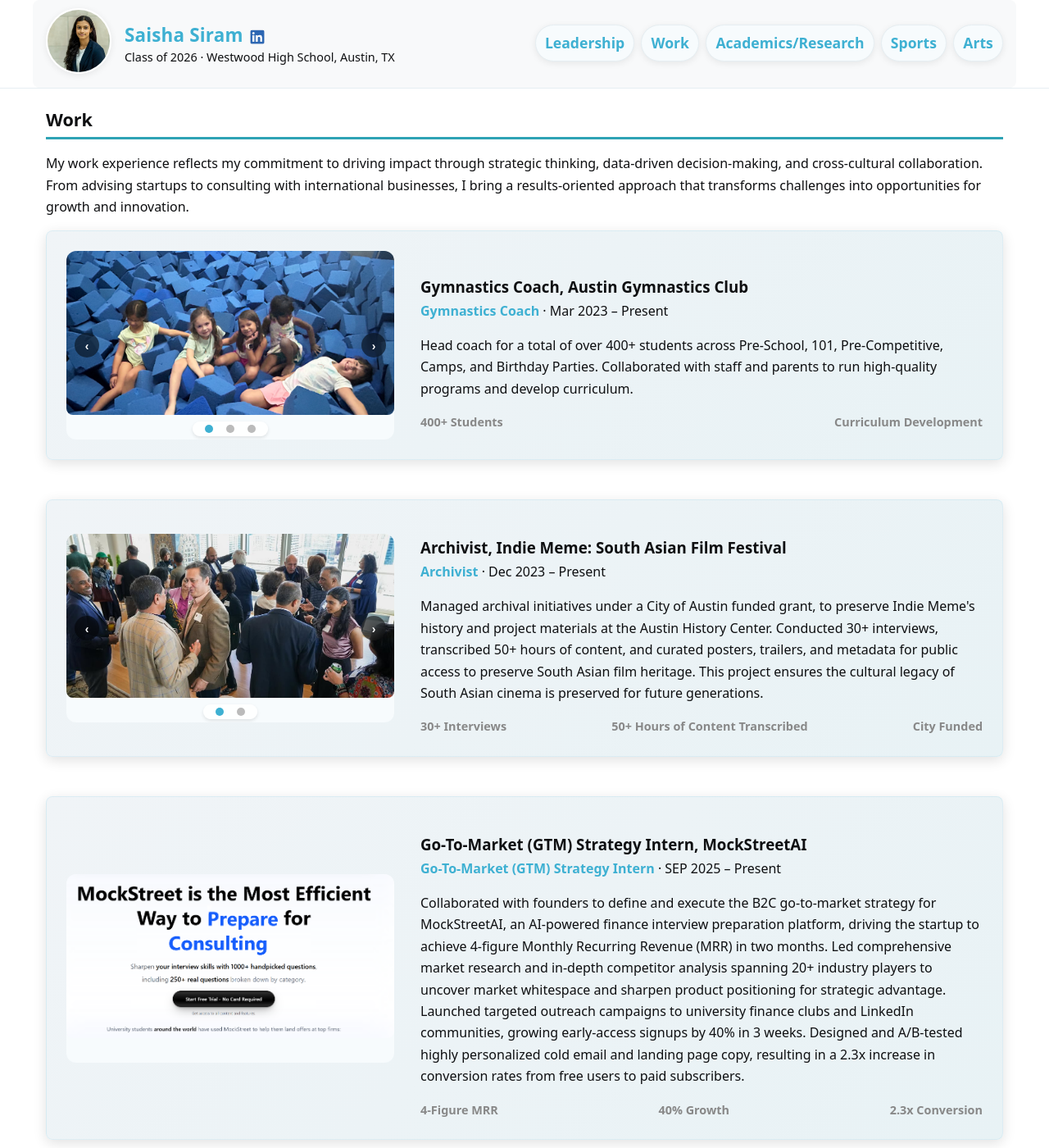
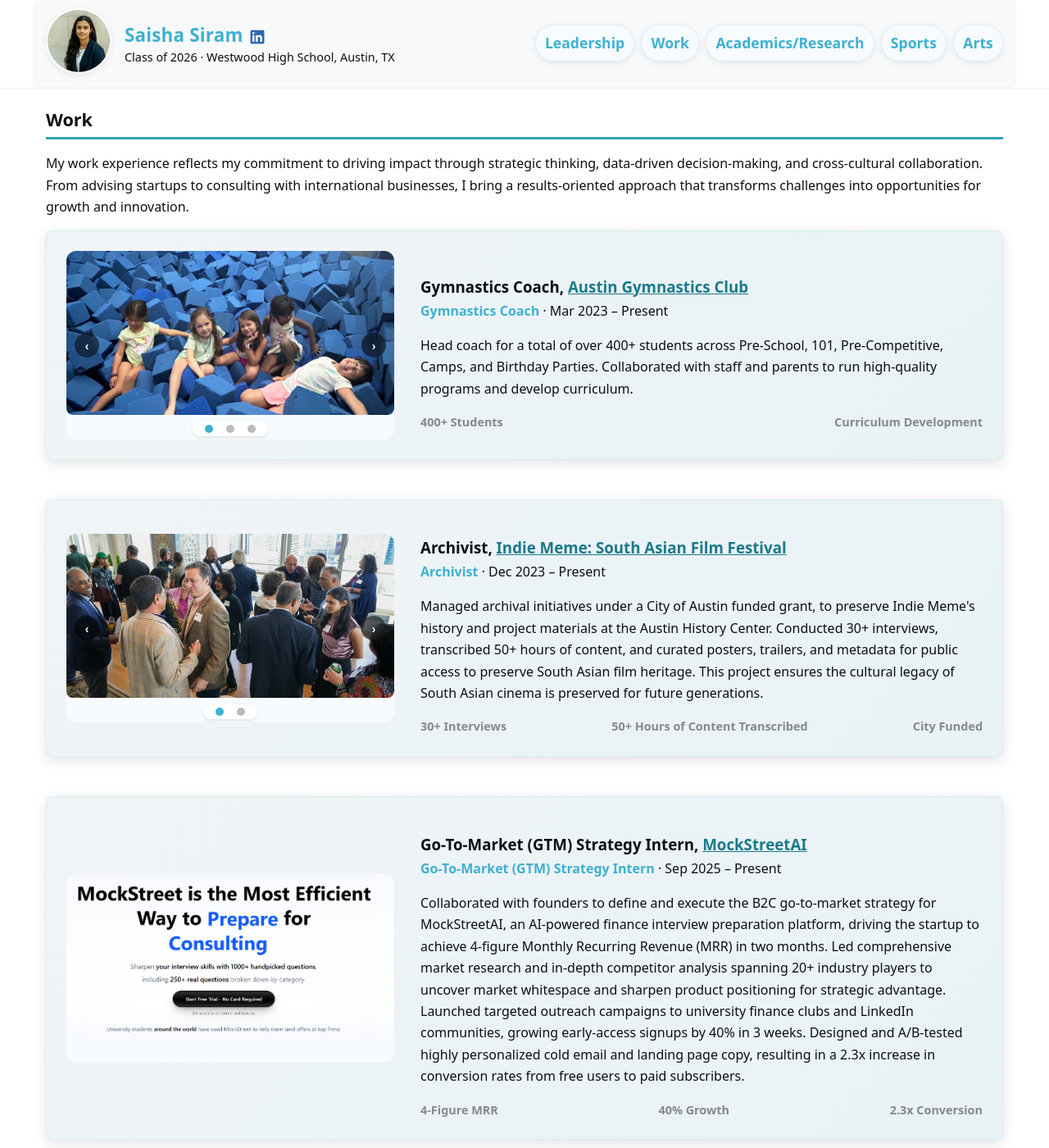
Before and after one commit to saisha08/profile, a Jekyll site: the page built from pages/work.md, in a window 1280 px wide and 1400 px high. Shown: the whole window at 82% size. Built offline with Jekyll 4.4.1, drawn with Linux system fonts in a browser that asks for light colours; some of the changed text lies outside the part shown.

Commit message:
Update work page and leadership page content
- Added new work card for Red River Think SMART internship
- Added hyperlinks to all organization names in work cards
- Styled work card links with underline and darker blue color
- Updated intro summary on home page with new text
- Changed Level Up Leaders activity stat from 'Online Series' to '500+ Students Impacted'
- Added screenshot image for Red River Think SMART card
- Fixed MockStreetAI date format (SEP to Sep)

```diff
--- a/assets/css/main.css
+++ b/assets/css/main.css
@@ -742,6 +742,16 @@
   border-color: var(--brand);
 }
 
+.work-card .content h3 a {
+  color: #1a7a8a;
+  text-decoration: underline;
+  transition: color var(--transition-fast);
+}
+
+.work-card .content h3 a:hover {
+  color: #156a7a;
+}
+
 .carousel-container {
   flex: 0 0 400px;
   position: relative;
--- a/pages/work.md
+++ b/pages/work.md
@@ -26,7 +26,7 @@
         </div>
       </div>
       <div class="content">
-        <h3>Gymnastics Coach, Austin Gymnastics Club</h3>
+        <h3>Gymnastics Coach, <a href="https://www.austingymnasticsclub.com/" target="_blank" rel="noopener noreferrer">Austin Gymnastics Club</a></h3>
         <div class="meta"><strong>Gymnastics Coach</strong> · Mar 2023 – Present</div>
         <p>Head coach for a total of over 400+ students across Pre-School, 101, Pre-Competitive, Camps, and Birthday Parties. Collaborated with staff and parents to run high-quality programs and develop curriculum.</p>
         <div class="activity-stats">
@@ -51,7 +51,7 @@
         </div>
       </div>
       <div class="content">
-        <h3>Archivist, Indie Meme: South Asian Film Festival</h3>
+        <h3>Archivist, <a href="https://www.indiememe.org/archival-project" target="_blank" rel="noopener noreferrer">Indie Meme: South Asian Film Festival</a></h3>
         <div class="meta"><strong>Archivist</strong> · Dec 2023 – Present</div>
         <p>Managed archival initiatives under a City of Austin funded grant, to preserve Indie Meme's history and project materials at the Austin History Center. Conducted 30+ interviews, transcribed 50+ hours of content, and curated posters, trailers, and metadata for public access to preserve South Asian film heritage. This project ensures the cultural legacy of South Asian cinema is preserved for future generations.</p>
         <div class="activity-stats">
@@ -70,8 +70,8 @@
         </div>
       </div>
       <div class="content">
-        <h3>Go-To-Market (GTM) Strategy Intern, MockStreetAI</h3>
-        <div class="meta"><strong>Go-To-Market (GTM) Strategy Intern</strong> · SEP 2025 – Present</div>
+        <h3>Go-To-Market (GTM) Strategy Intern, <a href="https://www.mockstreetai.com/" target="_blank" rel="noopener noreferrer">MockStreetAI</a></h3>
+        <div class="meta"><strong>Go-To-Market (GTM) Strategy Intern</strong> · Sep 2025 – Present</div>
         <p>Collaborated with founders to define and execute the B2C go-to-market strategy for MockStreetAI, an AI-powered finance interview preparation platform, driving the startup to achieve 4-figure Monthly Recurring Revenue (MRR) in two months. Led comprehensive market research and in-depth competitor analysis spanning 20+ industry players to uncover market whitespace and sharpen product positioning for strategic advantage. Launched targeted outreach campaigns to university finance clubs and LinkedIn communities, growing early-access signups by 40% in 3 weeks. Designed and A/B-tested highly personalized cold email and landing page copy, resulting in a 2.3x increase in conversion rates from free users to paid subscribers.</p>
         <div class="activity-stats">
           <span>4-Figure MRR</span>
@@ -98,7 +98,7 @@
         </div>
       </div>
       <div class="content">
-        <h3>Consultant, Leadership Initiatives International Internship Program (LI-IIP)</h3>
+        <h3>Consultant, <a href="https://www.liempower.org/iipbusiness" target="_blank" rel="noopener noreferrer">Leadership Initiatives International Internship Program (LI-IIP)</a></h3>
         <div class="meta"><strong>Consultant</strong> · Jan 2024 – Dec 2024</div>
         <p>Advised a small business in Nigeria: built advertising strategy and a comprehensive financial plan; designed and executed campaigns; led monthly client reviews to optimize strategy; secured $700 in funding for community initiatives.</p>
         <div class="activity-stats">
@@ -108,6 +108,25 @@
         </div>
       </div>
     </article>
+
+    <!-- Red River Think SMART Card -->
+    <article class="work-card">
+      <div class="carousel-container">
+        <div class="carousel" id="redriver-carousel" style="display: flex; overflow: hidden; border-radius: 8px;">
+          <img src="{{ '/assets/img/Screenshot 2025-11-04 222712.png' | relative_url }}" alt="Red River Think SMART" style="width: 100%; height: 200px; object-fit: cover; display: block;">
+        </div>
+      </div>
+      <div class="content">
+        <h3>Banking and Technology Intern, <a href="https://redriver.com/philanthropy/think-smart" target="_blank" rel="noopener noreferrer">Red River Think SMART</a></h3>
+        <div class="meta"><strong>Banking and Technology Intern</strong> · Jun 2023 – Aug 2023</div>
+        <p>Networked with banking professionals to gain insights into industry operations and best practices. Gained hands-on experience with computer hardware, cabling, cloud technologies, and IT operations. Strengthened presentation, communication, and professional soft skills by engaging in impactful client interactions and collaborative team initiatives.</p>
+        <div class="activity-stats">
+          <span>Banking & Technology</span>
+          <span>IT Operations</span>
+          <span>Professional Development</span>
+        </div>
+      </div>
+    </article>
   </div>
 </section>
 
```
Also changed, not shown: index.md (+1 -1 lines), pages/leadership.md (+1 -1 lines), assets/img/Screenshot 2025-11-04 222712.png (added).
